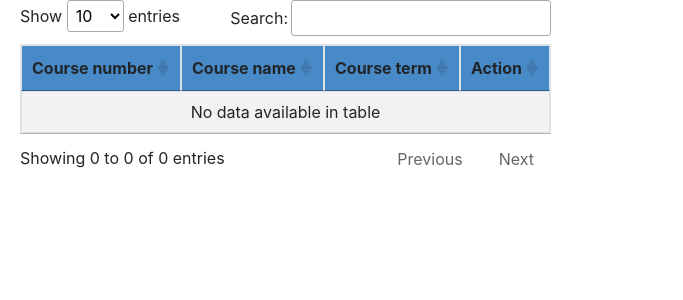
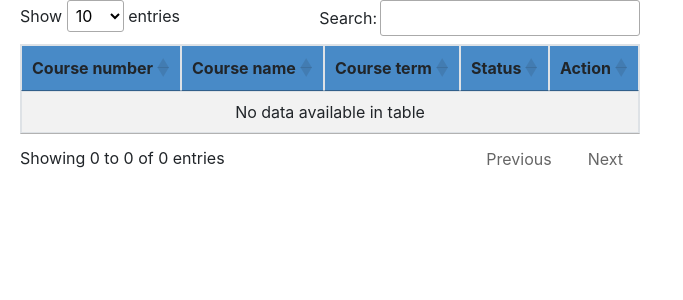
Before and after one commit to tailorck/parqr, a Flask app: template dashboard/templates/parqr.html in a window 1280 px wide. Shown: the part 56-356 px from the top of the page, without its empty margins (0-683 px from the left). Run offline with Flask 2, Linux system fonts and the light colour scheme; the template is opened without the code that fills it, so the values that code supplies are empty; some libraries are stand-ins or nearby versions.

Commit message:
Fix status column bug

```diff
--- a/dashboard/templates/parqr.html
+++ b/dashboard/templates/parqr.html
@@ -47,6 +47,7 @@
                 <th scope="col">Course number</th>
                 <th scope="col">Course name</th>
                 <th scope="col">Course term</th>
+                <th scope="col">Status</th>
                 <th scope="col">Action</th>
               </tr>
             </thead>
```
